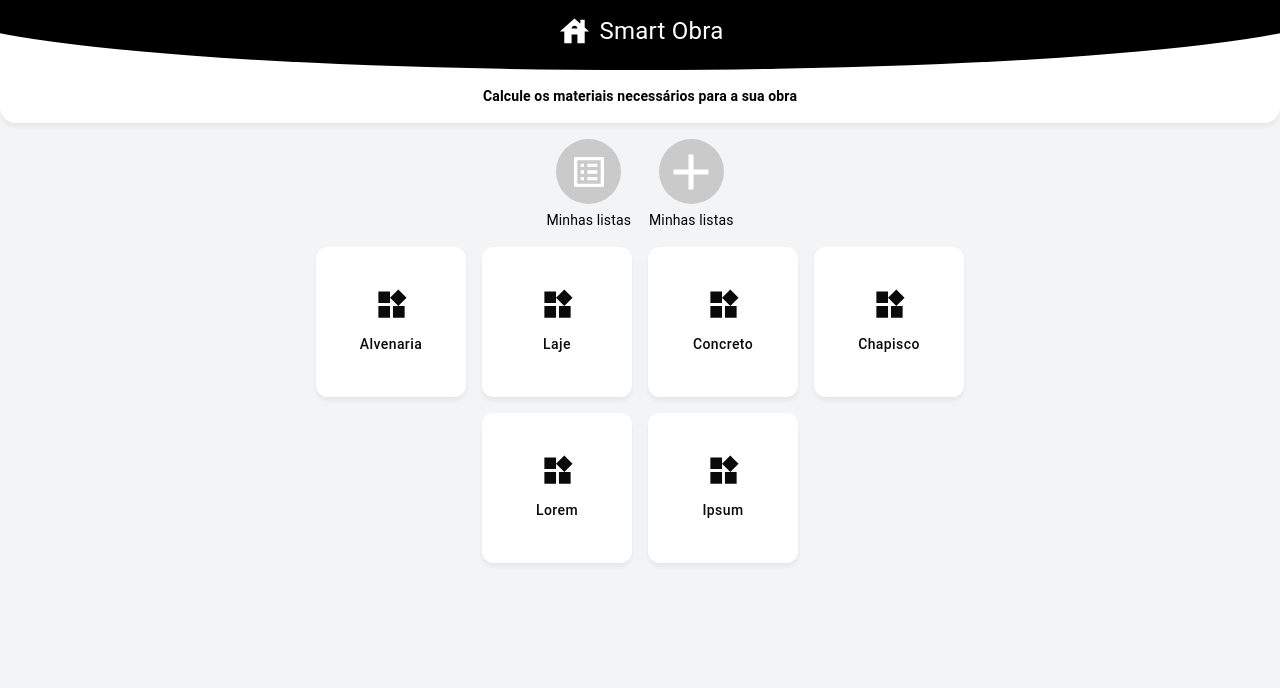
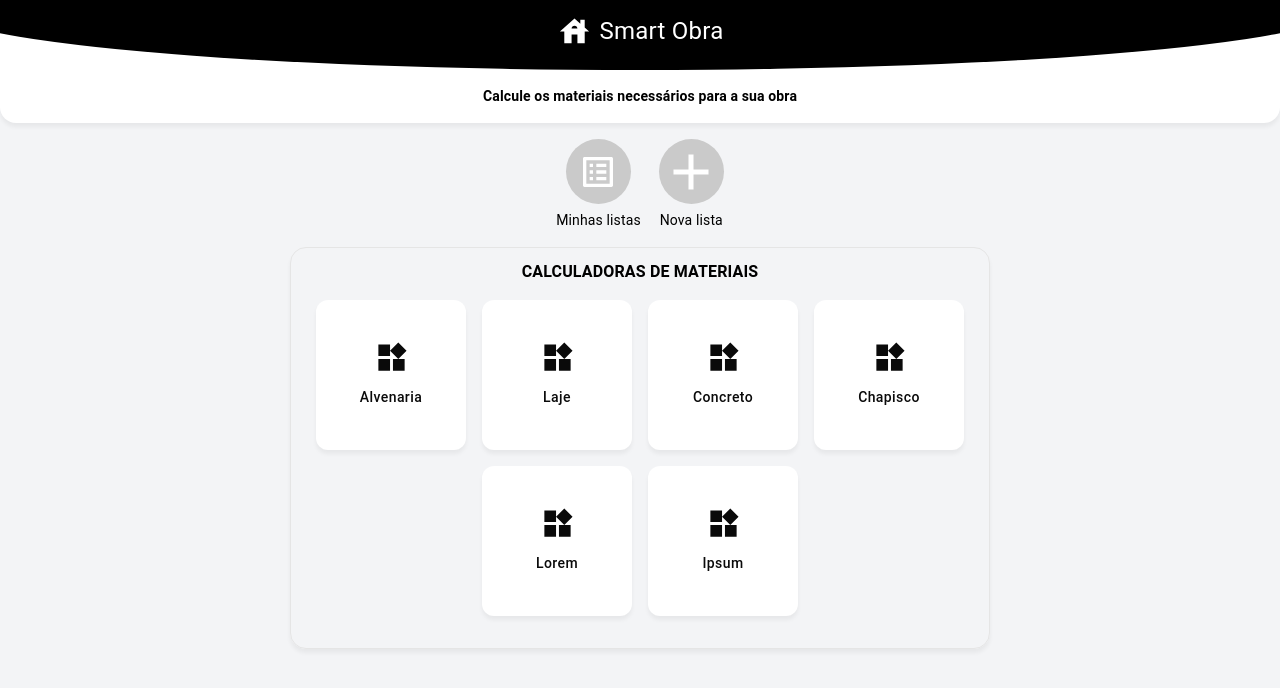
Before and after one commit to Megas-MDN/smart-builder, a React (Vite) app: page / in a window 1280 px wide. Shown: the top 688 px of the page. Built offline with nearby package versions, Linux system fonts and the light colour scheme.

Commit message:
main page list nav buttons shadows

```diff
--- a/src/pages/MainPage/components/ListButtonsCalcs.tsx
+++ b/src/pages/MainPage/components/ListButtonsCalcs.tsx
@@ -1,9 +1,40 @@
 import WidgetsIcon from "@mui/icons-material/Widgets";
 import { Stack } from "@mui/material";
 import { ButtonCalc } from "../../../components/ButtonCalc";
+import { Text } from "../../../components/Text";
 
 export const ListButtonsCalcs = () => {
   return (
+    <Stack
+      sx={{
+        width: "100%",
+        gap: "16px",
+        justifyContent: "center",
+        alignItems: "center",
+        padding: "12px 0px",
+        border: "1px solid #E5E5E5",
+        borderRadius: "16px",
+        boxShadow: "0px 4px 4px 0px rgba(0, 0, 0, 0.05)",
+        paddingBottom: "32px",
+        maxWidth: {
+          xs: "370px",
+          sm: "450px",
+          md: "600px",
+          lg: "700px",
+          xl: "900px",
+        },
+      }}
+    >
+      <Text
+        sx={{
+          textTransform: "uppercase",
+          fontWeight: "700",
+          width: "100%",
+          textAlign: "center",
+        }}
+      >
+        Calculadoras de materiais
+      </Text>
       <Stack
         direction={"row"}
         flexWrap={"wrap"}
@@ -51,5 +82,6 @@ export const ListButtonsCalcs = () => {
           icon={<WidgetsIcon fontSize="large" />}
         />
       </Stack>
+    </Stack>
   );
 };
--- a/src/pages/MainPage/components/ListNavActions.tsx
+++ b/src/pages/MainPage/components/ListNavActions.tsx
@@ -15,6 +15,7 @@ export const ListNavActions = ({ sx }: { sx?: SxProps }) => {
     >
       <ButtonFullRound />
       <ButtonFullRound
+        label="Nova lista"
         icon={
           <AddIcon
             className="text-white"
```
Lines whose indentation alone changed are shown as unchanged.
